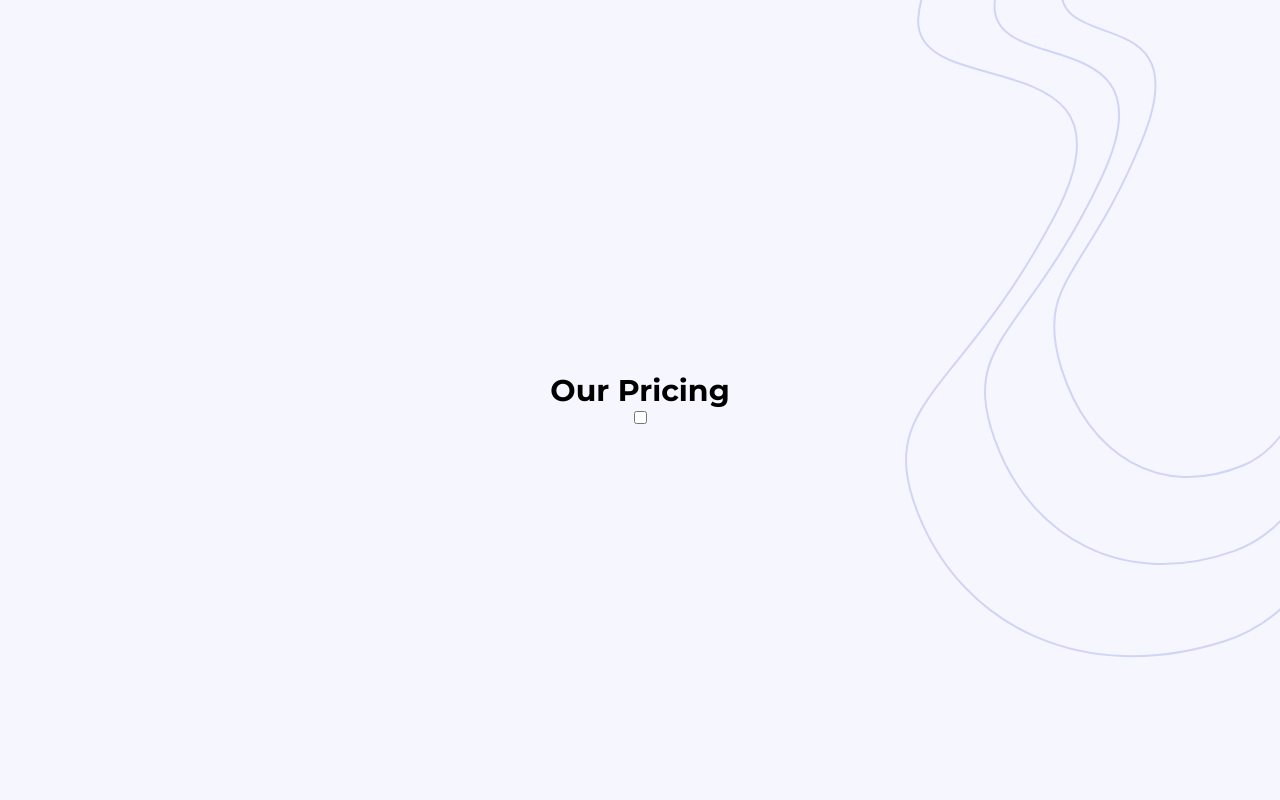
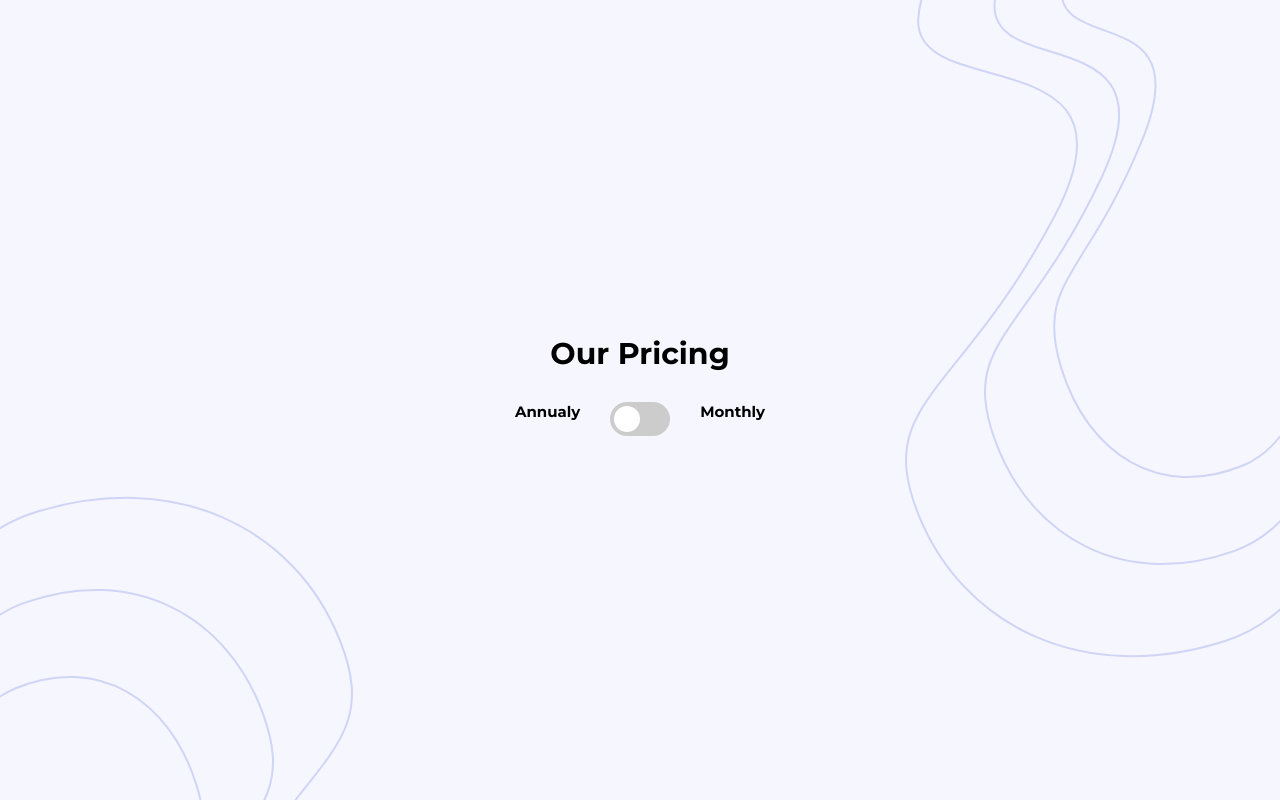
Before and after one commit to kardahim/pricing-component-with-toggle, a React (Create React App) app: page / in a window 1280 px wide. Built offline with nearby package versions, Linux system fonts and the light colour scheme.

Commit message:
add toggle component

```diff
--- a/src/App.tsx
+++ b/src/App.tsx
@@ -1,21 +1,33 @@
 import React from 'react';
 
+// styles
 import './styles/app.scss';
 import bgTopImage from './assets/images/bg-top.svg';
 import bgBottomImage from './assets/images/bg-bottom.svg';
+import Toggle from './components/Toggle';
 
 function App() {
   return (
     <main className="app">
-      <img src={bgTopImage} alt="background top" className="app__image app__image--top" />
-      <img src={bgBottomImage} alt="background bottom" className="app__image app__image--bottom" />
+      <img
+        src={bgTopImage}
+        alt="background top"
+        className="app__image app__image--top"
+      />
+      <img
+        src={bgBottomImage}
+        alt="background bottom"
+        className="app__image app__image--bottom"
+      />
       <h1 className="app__header">Our Pricing</h1>
       <div className="app__toggle">
-        <span></span>
-        <input type="checkbox" />
-        <span></span>
+        <span>Annualy</span>
+        <Toggle />
+        <span>Monthly</span>
       </div>
-      <div className="app__cards"></div>
+      <div className="app__cards">
+        {/* TODO: add three cards components */}
+      </div>
       <footer className="app__footer"></footer>
     </main>
   );
--- /dev/null
+++ b/src/components/Toggle.tsx
@@ -0,0 +1,13 @@
+import React from 'react'
+import '../styles/toggle.scss'
+
+function Toggle() {
+    return (
+        <label className='toggle'>
+            <input type='checkbox' className="toggle__input" />
+            <span className="toggle__style"></span>
+        </label>
+    )
+}
+
+export default Toggle
--- a/src/styles/app.scss
+++ b/src/styles/app.scss
@@ -34,12 +34,16 @@
     .app__image--bottom {
         bottom: 0px;
         left: 0px;
-        z-index: -1;
+        // z-index: -1;
     }
 
     .app__header {}
 
-    .app__toggle {}
+    .app__toggle {
+        margin: 30px 0;
+
+        display: flex;
+    }
 
     .app__cards {}
 
--- /dev/null
+++ b/src/styles/toggle.scss
@@ -0,0 +1,59 @@
+@import './variables.scss';
+
+.toggle {
+    margin: 0 30px;
+
+    position: relative;
+    display: inline-block;
+    width: 60px;
+    height: 34px;
+
+    .toggle__input {
+        opacity: 0;
+        width: 0;
+        height: 0;
+    }
+
+    .toggle__style {
+        position: absolute;
+        top: 0;
+        left: 0;
+        right: 0;
+        bottom: 0;
+
+        background-color: #ccc;
+        -webkit-transition: .4s;
+        transition: .4s;
+
+        cursor: pointer;
+        border-radius: 34px;
+    }
+
+    .toggle__style:before {
+        position: absolute;
+        height: 26px;
+        width: 26px;
+        left: 4px;
+        bottom: 4px;
+
+        background-color: white;
+        -webkit-transition: .4s;
+        transition: .4s;
+        border-radius: 50%;
+        content: "";
+    }
+
+    .toggle__input:checked+.toggle__style {
+        background-color: #2196F3;
+    }
+
+    .toggle__input:focus+.toggle__style {
+        box-shadow: 0 0 1px #2196F3;
+    }
+
+    .toggle__input:checked+.toggle__style:before {
+        -webkit-transform: translateX(26px);
+        -ms-transform: translateX(26px);
+        transform: translateX(26px);
+    }
+}
```
